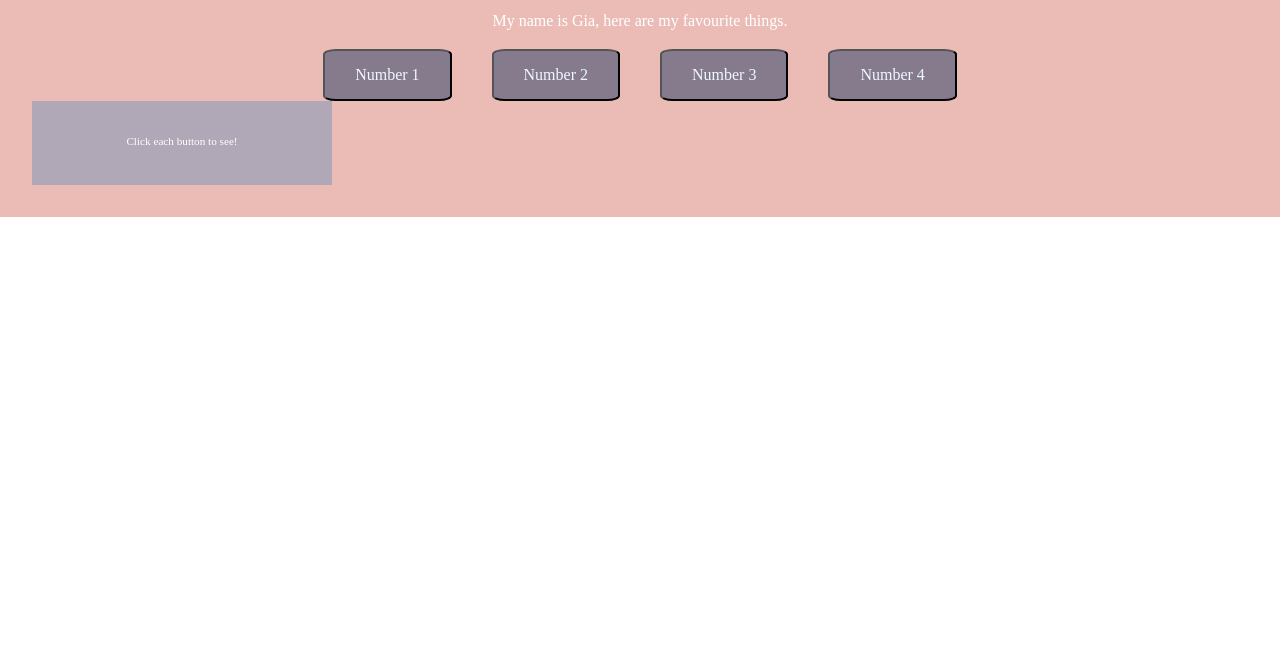
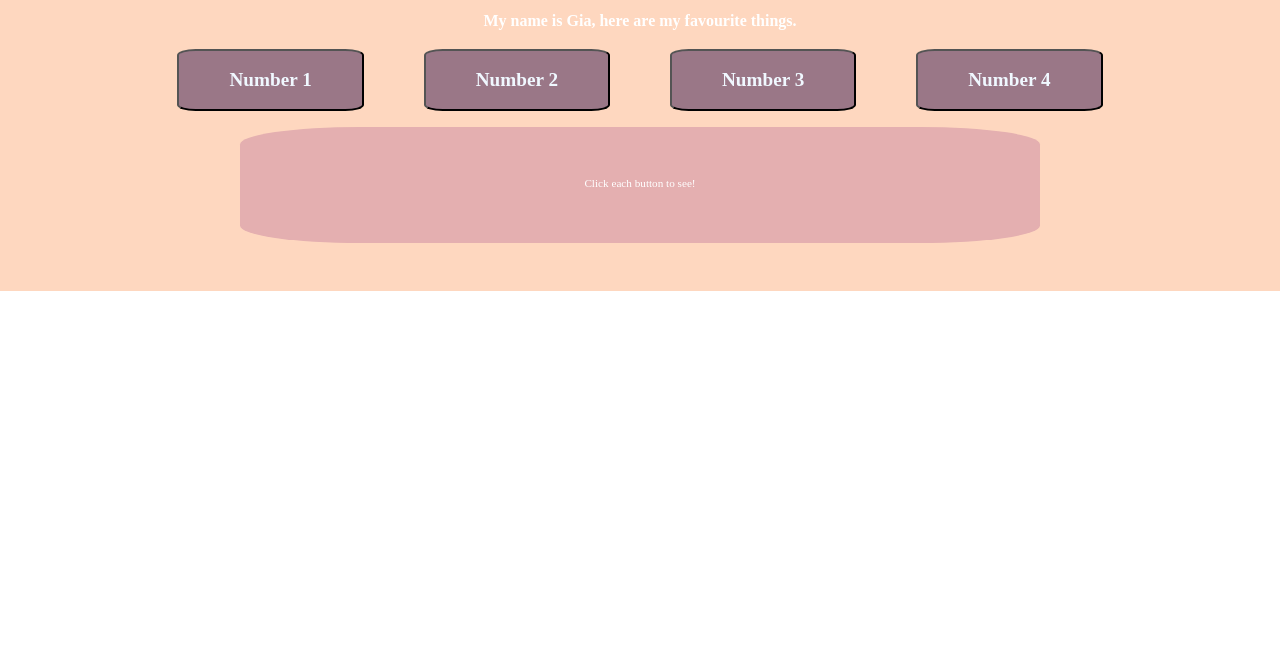
Before and after one commit to Ery205275/Nguyen_GiaLinh_FavouriteThings, a plain HTML site: page index.html in a window 1280 px wide. Shown: the part 147-800 px from the top of the page. Drawn offline with Linux system fonts and the light colour scheme.

Commit message:
finishing

```diff
--- a/index.html
+++ b/index.html
@@ -22,7 +22,7 @@
 
             </div>
         </div>
-   <section id="show-thing"></section>
+   <div class="show_panel">
 
    <section class="thing_panel">
 
@@ -34,6 +34,7 @@
         <p class="t_desc"></p>
 
    </section>
+   </div>
     </main>
 
 <script src="js/main.js" type="module" defer></script>
--- a/js/main.js
+++ b/js/main.js
@@ -1,52 +1,7 @@
 
-// const buttons = document.querySelectorAll(".btn");
-// let theThing = document.querySelector('#thing_panel');
-// // theShow = document.querySelector('#show-thing').content;
-// let Fthings = {};
-//   function getData() {
-
-//   fetch('./data.json')
-//   .then(res =>res.json())
-//   .then(data => {
-//       console.log(data);
-
-//       Fthings = data;
-//   })
-//   .catch(error => console.error(error));
-//     }
-
-//     function showData(data){
-//       //get all the keys(names) from data object and use that to iterate through data
-//       // debugger;
-
-//       const things = Object.keys(data);// Object.keys create array
-
-//       things.forEach(thing => {
-//           //copy the template's contents
-//           let panel = document.querySelector("#thing_panel")
-//           // get a ref to template's elements
-//           let containers = panel.firstElementChild.children;
-// //grab the iamge from the object and set it as the source
-//           containers[0].querySelector('img').src= `images/${Fthings[thing].biopic}`;
-
-//           containers[1].textContent = Fthings[thing].name;
-//           containers[2].textContent = Fthings[thing].role;
-//           containers[3].textContent = Fthings[thing].nickname;
-
-//          theThing.appendChild(panel);
-//       })
-// }
-// buttons.forEach(btn => (btn.addEventListener("click", showData)));
-// getData();
-
-//     let fadeIn = document.querySelector("#thing_panel");
-//     document.querySelector(".btn").onclick = function() {
-//         fadeIn.classList.add("fade");
-//     };
-// //button
 const buttons = document.querySelectorAll(".btn");
 
-let things = {};
+let Fthings = {};
 
 
 
@@ -56,13 +11,13 @@ let things = {};
             .then(res => res.json())
             .then(data => {
 
-                things = data;
+                Fthings = data;
 
             })
         .catch(error => console.error(error));
     }
 
-    function buildData(event) {
+    function showData(event) {
         console.log("clicked");
         let panel = document.querySelector(".thing_panel");
 
@@ -70,17 +25,17 @@ let things = {};
             panel.classList.remove("hidden");
             let containers = panel.children;
 
-            containers[1].querySelector("img").src = `images/${things[this.dataset.key].photo}`;
-            containers[0].textContent = things[this.dataset.key].name;
-            containers[2].textContent = things[this.dataset.key].type;
-            containers[3].textContent = things[this.dataset.key].desc;
+            containers[1].querySelector("img").src = `images/${Fthings[this.dataset.key].photo}`;
+            containers[0].textContent = Fthings[this.dataset.key].name;
+            containers[2].textContent = Fthings[this.dataset.key].type;
+            containers[3].textContent = Fthings[this.dataset.key].desc;
               }
         else {
             panel.classList.add("hidden");
         }
     };
 
-    buttons.forEach(btn => (btn.addEventListener("click", buildData)));
+    buttons.forEach(btn => (btn.addEventListener("click", showData)));
 
     getData();
 
--- a/sass/modules/_buttons.scss
+++ b/sass/modules/_buttons.scss
@@ -3,16 +3,17 @@
     flex-direction: row;
     flex-wrap: wrap;
     gap: 10px;
+
     button{
         padding: 1em;
-        background-color: #867b8c;
+        background-color: #9a7787;
         outline-color: none;
         border-radius: 10%;
         color: aliceblue;
         font: inherit;
     }
 }
-@media screen and (min-width: 600px ){
+@media screen and (min-width: 700px ){
     .buttons{
         gap: 40px;
         button{
@@ -21,3 +22,14 @@
         }
     }
 }
+@media screen and (min-width: 1080px ){
+    .buttons{
+        gap: 60px;
+        button{
+            padding-left: 50px;
+            padding-right: 50px;
+            font-size: 1.2em;
+            font-weight: bold;
+    }
+}
+}
--- a/sass/modules/_header.scss
+++ b/sass/modules/_header.scss
@@ -3,4 +3,7 @@ display: flex;
 flex-direction: column;
 justify-content: center;
     align-items: center;
+    h4{
+        font-weight: bold;
+    }
 }
--- a/sass/modules/_main.scss
+++ b/sass/modules/_main.scss
@@ -1,12 +1,16 @@
 main{
     display: flexbox;
     flex-direction: row;
-    justify-content: center;
-    align-items: center;
+
     color: white;
     padding: 2em;
-    background: #ebbcb5;
+    background: #fed7bf;
     h1{ font-size: 4em;
     margin: 0.5em;}
     h4{ margin-bottom: 20px;}
+    .show_panel{
+        display: flex;
+    justify-content: center;
+    align-items: center;
+    }
 }
--- a/sass/modules/_thingpanel.scss
+++ b/sass/modules/_thingpanel.scss
@@ -7,6 +7,7 @@
         text-transform: uppercase;
         font-size: 1.5em;
         margin-bottom: 0.8em;
+        font-weight: bold;
 
     }
     .t_type{ font-size: 0.7em;
@@ -14,9 +15,23 @@
     .t_desc{ font-size: 1em;
         margin-bottom: 0.8em;
        align-self: center;
-    padding: 0.5em;}
-margin: 0;
-padding: 0;
-width: 300px;
-background-color: #b1a8b7 ;
+        padding: 0.5em;
+    text-align: center;}
+padding: 1em;
+margin: 1em;
+width: 400px;
+background-color: #e4afb0 ;
+border-radius: 15%;
+
 }
+
+@media screen and (min-width: 700px ){
+    .thing_panel{
+        width: 600px;
+    }
+}
+@media screen and (min-width: 1080px ){
+    .thing_panel{
+        width: 800px;
+    }
+}
```
Also changed, not shown: css/main.css, 1 other file.
